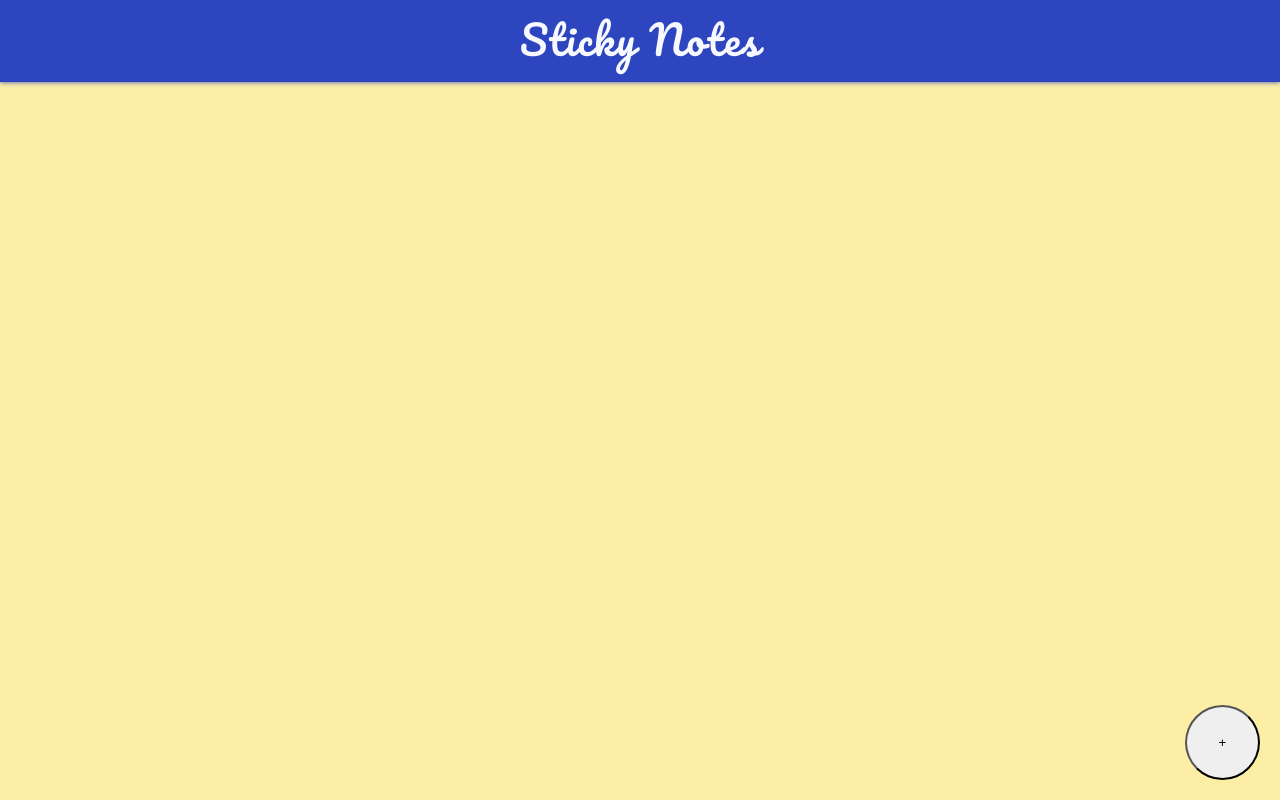
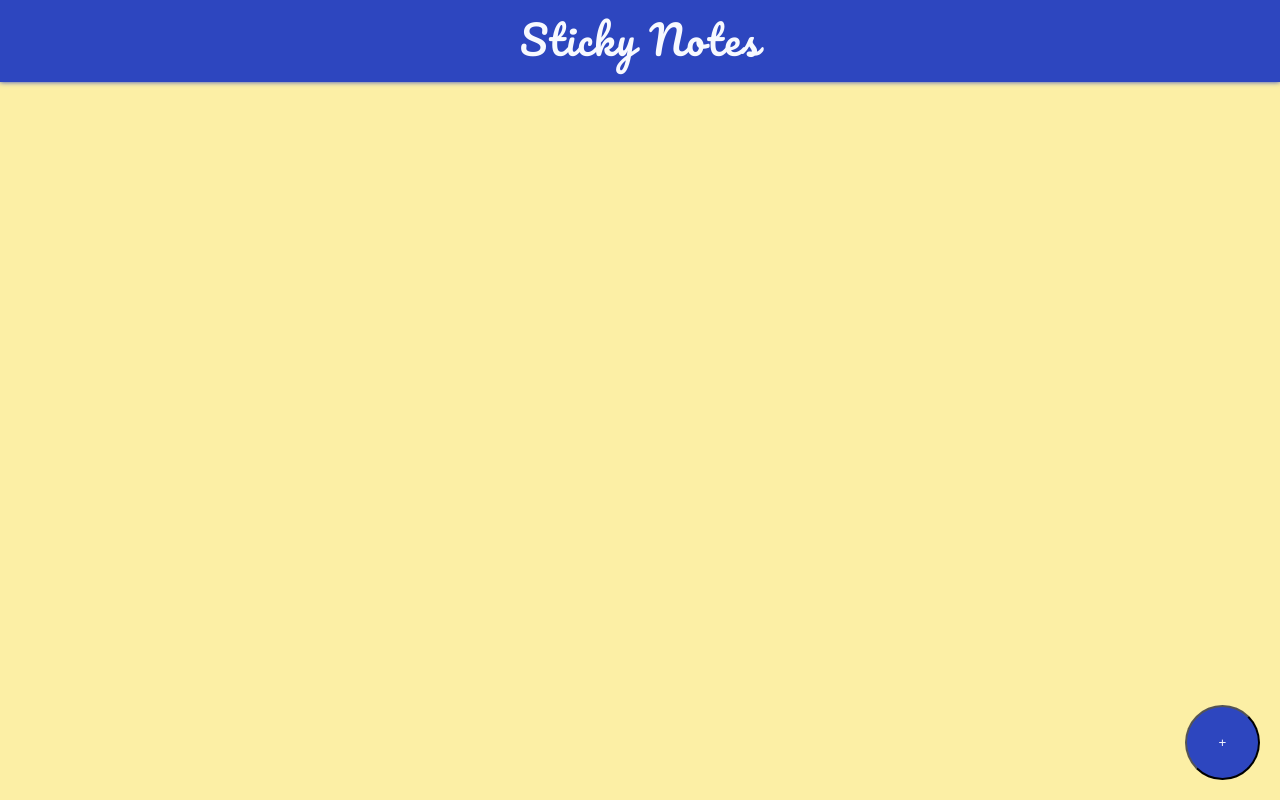
Before and after one commit to raswonders/sticky-notes, a website built with Vite: page index.html in a window 1280 px wide. Built offline with nearby package versions, Linux system fonts and the light colour scheme.

Commit message:
change bg of add-button

```diff
--- a/style.css
+++ b/style.css
@@ -37,4 +37,6 @@ header span {
   bottom: 20px;
   right: 20px;
   z-index: 9999;
+  background: #2d46bf;
+  color: #f7f9ff;
 }
```
